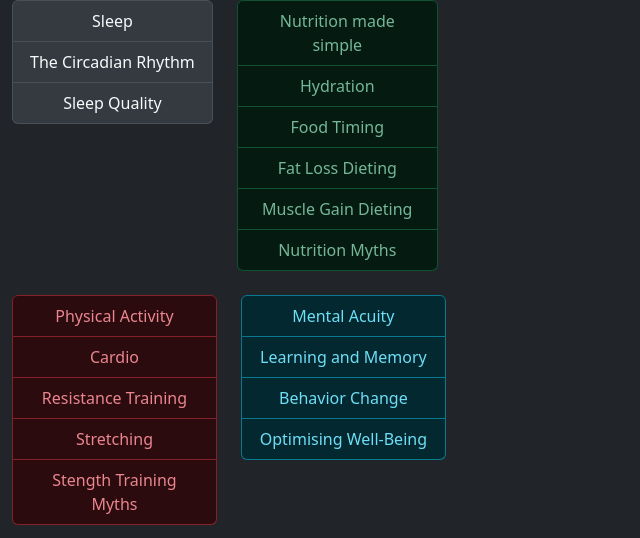
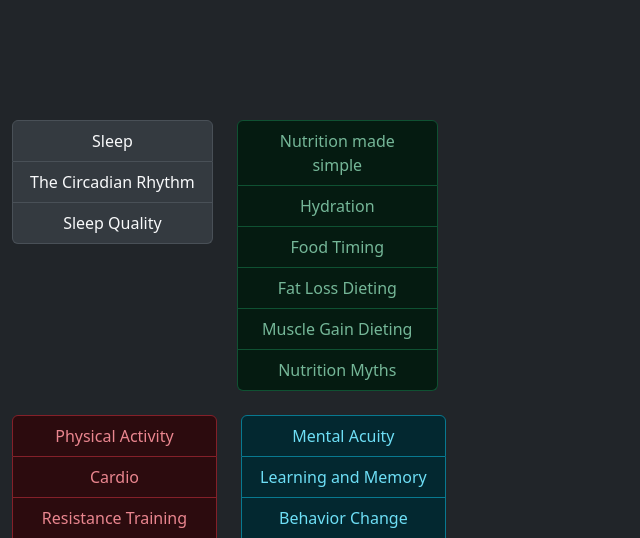
Before and after one commit to Self-Taught-Fiodor/TrackingApp, a Flask app: page /info in a window 1280 px wide. Shown: the part 57-595 px from the top of the page, without its empty margins (0-640 px from the left). Run offline with Flask 3, Linux system fonts and the light colour scheme.

Commit message:
"try added indentation"

```diff
--- a/api/templates/info.html
+++ b/api/templates/info.html
@@ -6,7 +6,7 @@
 {% endblock %}
 
 {% block content %}
-<div class="container-fluid"></div>
+  <div class="container-fluid" style="height:15vh"></div>
   <div class="container-fluid d-flex text-center">
     <div class="row g-1 g-lg-4">
       <div class="col-md-6">
```
Lines whose indentation alone changed are shown as unchanged.
